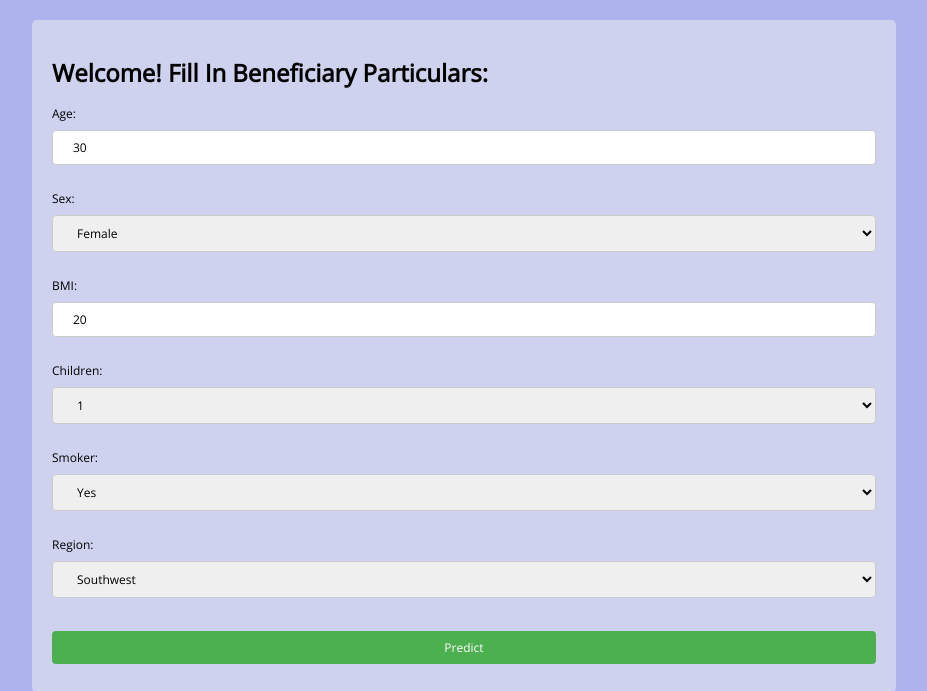
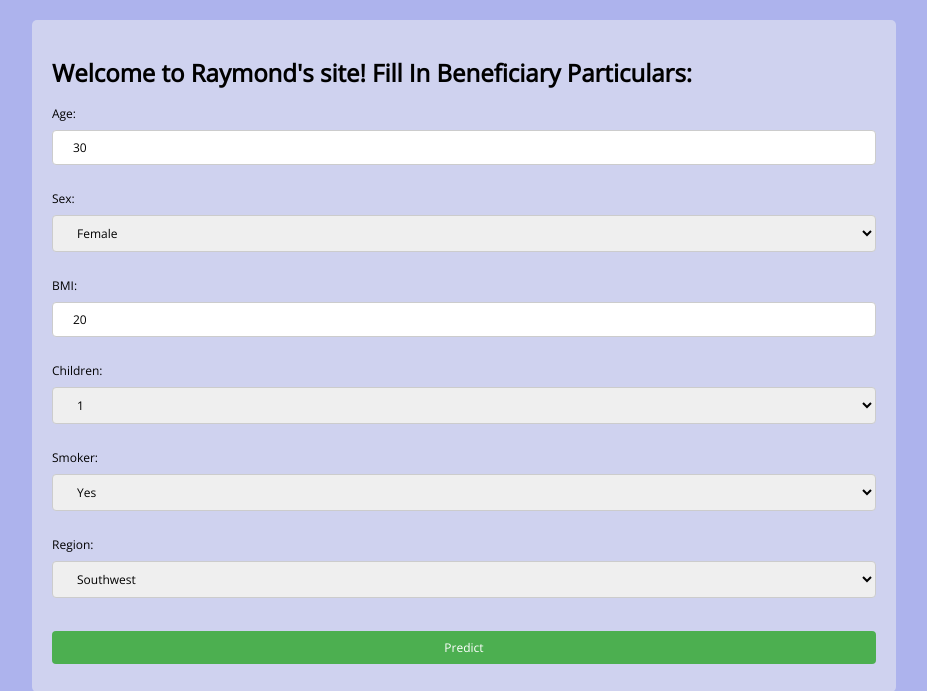
Before and after one commit to RaymondGu83/Lesson8-CICD-Demo, a Flask app: page / in a window 1280 px wide. Shown: the top 691 px of the page, without its empty margins (176-1103 px from the left). Run offline with Flask 3, Linux system fonts and the light colour scheme.

Commit message:
Update html with my name

```diff
--- a/src/templates/index.html
+++ b/src/templates/index.html
@@ -7,7 +7,7 @@
 </head>
 <body>
     <div>
-        <h1>Welcome! Fill In Beneficiary Particulars:</h1>
+        <h1>Welcome to Raymond's site! Fill In Beneficiary Particulars:</h1>
         <form method="POST">
             <label for="age">Age:</label><br>
             <input type="text" id="age" name="age" value="30"><br><br>
```
